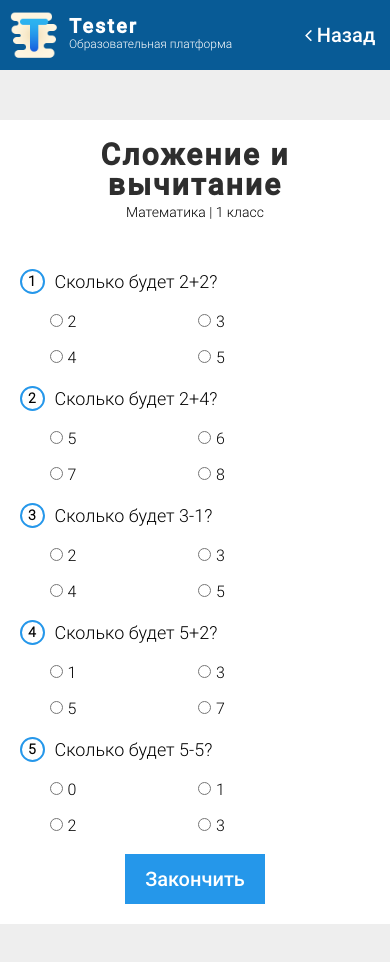
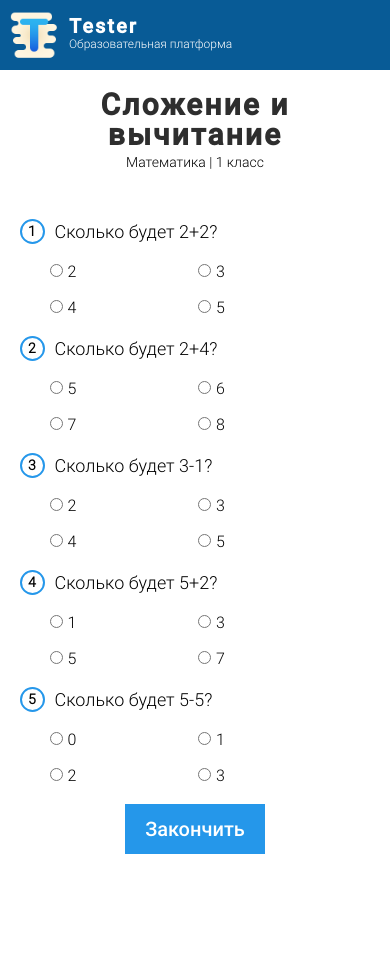
Before and after one commit to yellick/tester_src, a plain HTML site: page lesson/index.html in a window 390 px wide. After the commit the page ends 874 px from the top, so only its background shows below. Drawn offline with Linux system fonts and the light colour scheme.

Commit message:
Add files via upload

```diff
--- a/lesson/css/style.css
+++ b/lesson/css/style.css
@@ -17,7 +17,8 @@
 
 
 
-html, body {
+html,
+body {
     width: 100%;
     min-height: 100%;
     margin: 0;
@@ -94,6 +95,7 @@ html, body {
 .back-btn i {
     margin-right: 5px;
 }
+
 /* ---------- */
 
 /* RESULT WINDOW */
@@ -147,6 +149,7 @@ html, body {
 #rigth-answers-count {
     font-size: 18px;
 }
+
 /* ---------- */
 
 /* MAIN */
@@ -277,10 +280,15 @@ main {
     transform: scale(0.97);
 }
 
-@media (max-width: 500px){
+@media (max-width: 500px) {
+    main {
+        padding: 0;
+    }
+
     .logo {
         margin-left: 10px;
     }
+
     .container {
         width: 100%;
         height: 100%;
@@ -288,4 +296,5 @@ main {
         box-shadow: none;
     }
 }
+
 /* #2597ea */
--- a/lesson/index.html
+++ b/lesson/index.html
@@ -15,17 +15,12 @@
 
     <!-- HEADER -->
     <header class="header">
-        <div class="logo">
+        <a class="logo" href='../index.html'>
             <img src="../img/icon-t-64.png" alt="">
             <div class="titles">
                 <p class="title">Tester</p>
                 <p class="subtitle">Образовательная платформа</p>
             </div>
-        </div>
-
-        <a href="../index.html" class="back-btn">
-            <i class="fa fa-angle-left" aria-hidden="true"></i>
-            Назад
         </a>
     </header>
 
```
Lines whose indentation alone changed are shown as unchanged.
